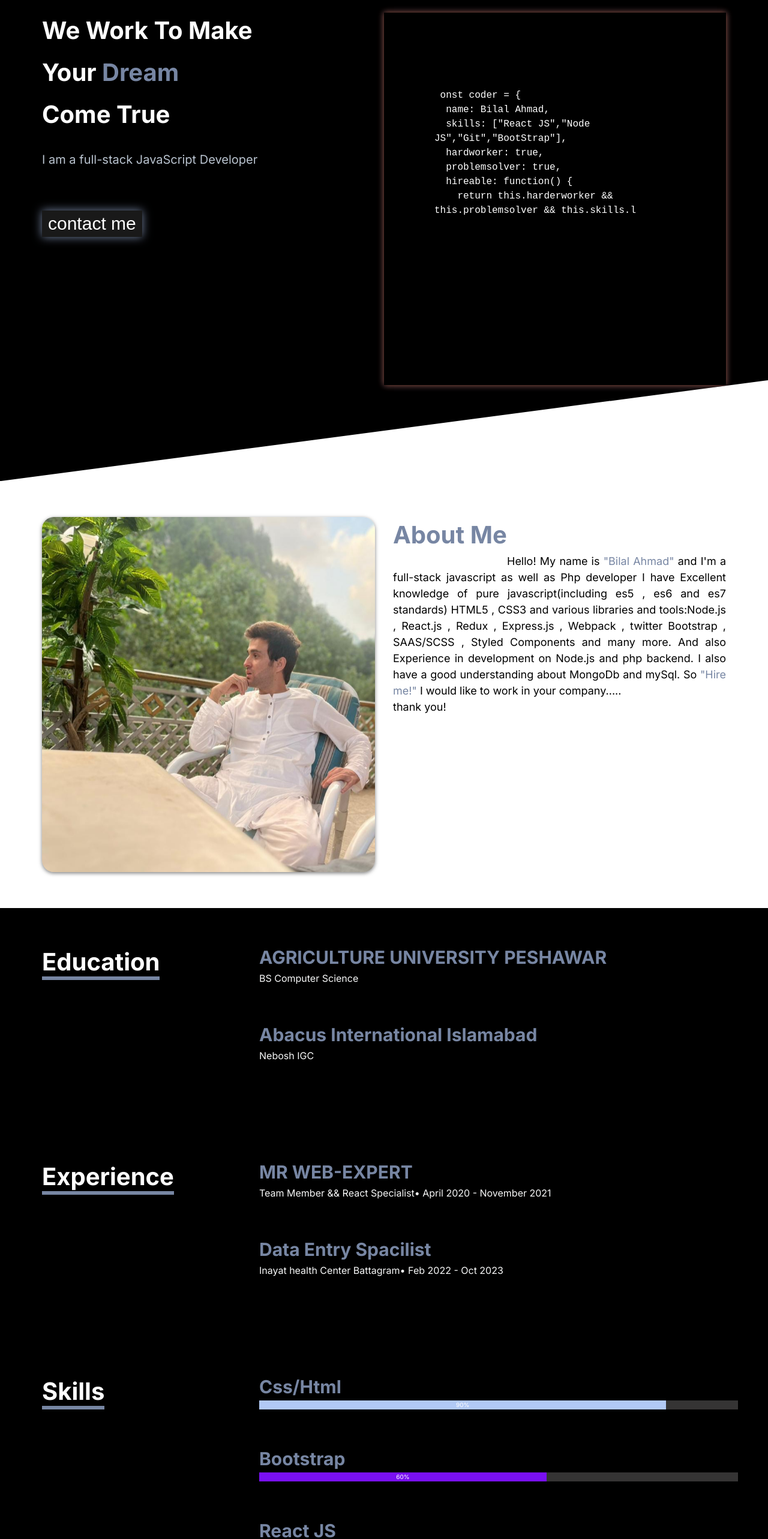
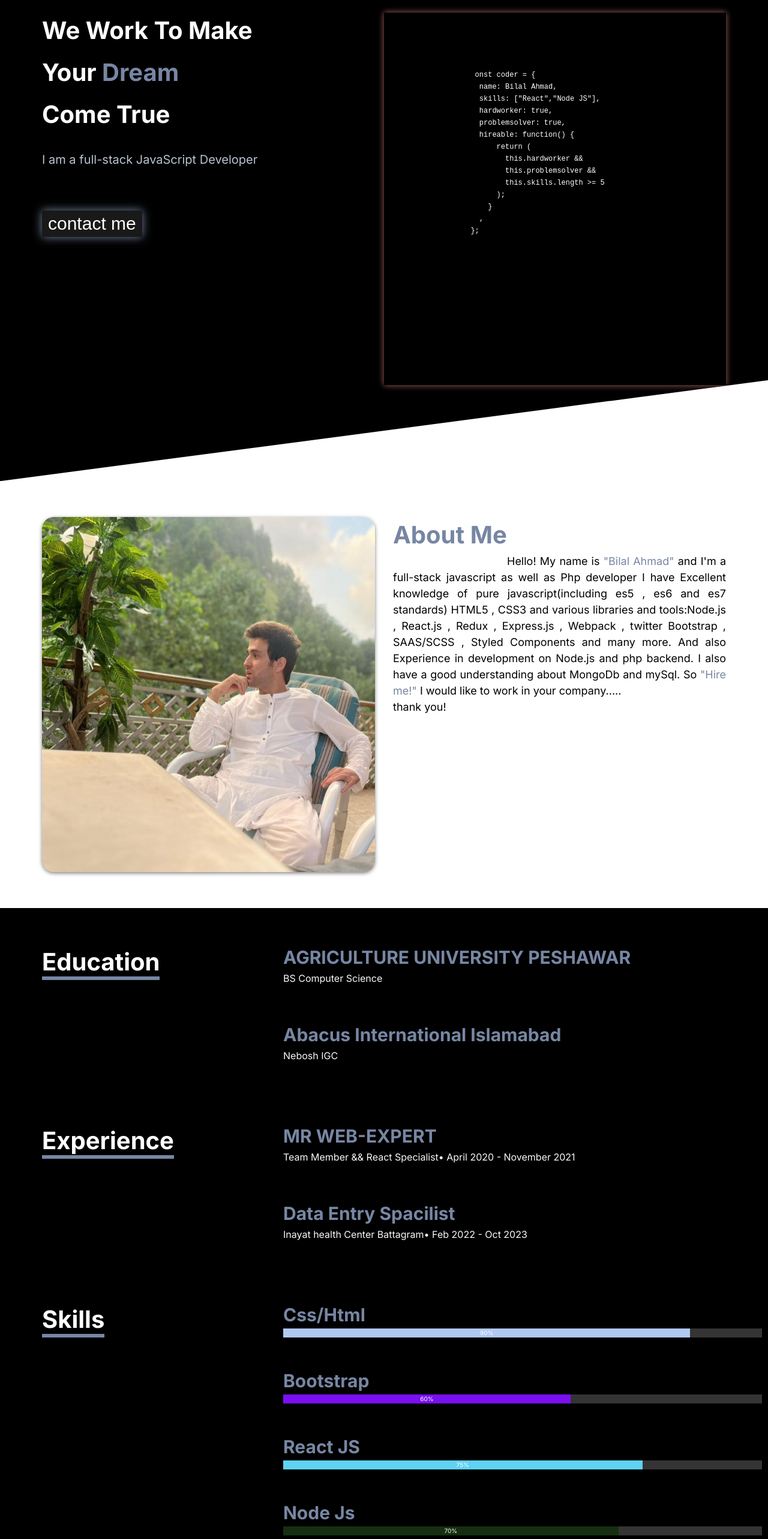
Before and after one commit to bilalahamd/portfolio, a React (Create React App) app: page / in a window 1280 px wide. Shown: the part 100-2666 px from the top of the page at 60% size. Built offline with nearby package versions, Linux system fonts and the light colour scheme.

Commit message:
fixing some bugs

```diff
--- a/src/components/About.js
+++ b/src/components/About.js
@@ -59,6 +59,7 @@ const StyledAbout = styled(motion.div)`
     text-indent: 19rem;
     text-align: justify;
     margin-top: 0;
+    font-size: 1.8rem;
   }
   span {
     color: #7786a3;
--- a/src/components/Animation/Animation.js
+++ b/src/components/Animation/Animation.js
@@ -39,18 +39,25 @@ export const PageAnimation = {
   },
 };
 export const LayerAnimation = {
-  hidden: { y: "100%", opacity: 0 },
+  // hidden: { y: "100%", opacity: 0 },
   show: {
     y: 0,
     opacity: 1,
-    transition: { duration: 1, ease: "easeOut" },
+    transition: { duration: 1, ease: "easeOut", delay: 1 },
   },
   exit: {
-    y: "0%",
-    opacity: 0,
-    transition: { duration: 1, ease: "easeIn", delay: 0.5 }, // Add a delay of 0.5 seconds
+    y: "-100%", // Move the layer upwards
+
+    transition: {
+      duration: 1,
+      ease: "easeIn",
+      delay: 2,
+      when: "afterChildren",
+      staggerChildren: 0.5,
+    }, // Start after a delay of 1 second
   },
 };
+
 export const TitleAnimation = {
   hidden: {
     opacity: 0,
--- a/src/components/Cerficates.js
+++ b/src/components/Cerficates.js
@@ -21,19 +21,43 @@ const Certificates = () => {
 };
 
 export default Certificates;
+const Container = styled.div`
+  gap: 2rem;
+  display: grid;
+  img {
+    width: 100%;
+  }
+
+  @media screen and (min-width: 820px) {
+    &.grid {
+      grid-template-columns: 70% 30%;
+    }
+
+    /* &.grid {
+      grid-template-columns: 70% 30%;
+    } */
+    img {
+      width: auto;
+      max-width: 800px;
+      justify-self: end;
+    }
+  }
+`;
 // const Container = styled.div`
 //   gap: 2rem;
 //   display: grid;
-//   grid-template-columns: 70% 30%;
+
+//   justify-items: center;
+//   grid-template-rows: auto; /* Ensure dynamic row height based on content */
 
 //   img {
 //     width: 100%;
+//     max-width: 100%;
 //   }
 
 //   @media screen and (min-width: 768px) {
-//     /* &.grid {
-//       grid-template-columns: 70% 30%;
-//     } */
+//     grid-template-columns: 70% 30%; /* Switch to two-column layout for larger screens */
+
 //     img {
 //       width: auto;
 //       max-width: 800px;
@@ -41,25 +65,6 @@ export default Certificates;
 //     }
 //   }
 // `;
-const Container = styled.div`
-  gap: 2rem;
-  display: grid;
-  grid-template-columns: 100%; /* Change to single column layout by default */
-
-  img {
-    width: 100%;
-  }
-
-  @media screen and (min-width: 768px) {
-    grid-template-columns: 70% 30%; /* Switch to two-column layout for larger screens */
-
-    img {
-      width: auto;
-      max-width: 800px;
-      justify-self: end;
-    }
-  }
-`;
 
 const CertificateLink = styled(Link)`
   display: grid;
--- a/src/components/Certificate.js
+++ b/src/components/Certificate.js
@@ -37,8 +37,13 @@ const StyledCertificate = styled.div`
 
   img {
     width: 100%;
-    height: 80vh;
+
     margin-bottom: 3rem;
+  }
+  @media screen and (min-width: 768px) {
+    img {
+      height: 80vh;
+    }
   }
 `;
 const Line = styled(motion.div)`
--- a/src/components/Contact.js
+++ b/src/components/Contact.js
@@ -132,7 +132,10 @@ const Header = styled.header`
   }
   p {
     letter-spacing: 1px;
-    font-size: 1.6rem;
+    font-size: 1.8rem;
+  }
+  @media screen and (min-width: 768px) {
+    font-size: 1.8rem;
   }
 `;
 const ContactContent = styled.div`
@@ -154,11 +157,12 @@ const FormGroup = styled.div`
     transition: all 1s;
   }
   input::placeholder {
-    color: #7786a3;;
+    color: #7786a3;
   }
   input:focus {
     border-color: #191919;
-    box-shadow: 0px 1px 1px #7786a3; inset, 0px 0px 8px #7786a3;;
+    box-shadow: 0px 1px 1px #7786a3, 0px 0px 8px #7786a3;
+
     background-color: black;
   }
   textarea {
@@ -167,11 +171,12 @@ const FormGroup = styled.div`
   }
   textarea:focus {
     border-color: #191919;
-    box-shadow: 0px 1px 1px #7786a3; inset, 0px 0px 8px #7786a3;;
+    box-shadow: 0px 1px 1px #7786a3, 0px 0px 8px #7786a3;
+
     background-color: black;
   }
   label {
-    text-shadow: 2px 2px #7786a3;;
+    text-shadow: 2px 2px #7786a3;
     margin-bottom: 1rem;
   }
 `;
@@ -189,8 +194,10 @@ const Adress = styled.div`
   }
 `;
 const AdressDetail = styled.div`
+  font-size: 1.6rem;
   @media screen and (min-width: 768px) {
     padding: 0 5rem 0 0;
+    font-size: 1.8rem;
   }
   @media screen and (min-width: 1024px) {
     padding: 0 16rem 0 0;
--- a/src/components/GlobalStyle.js
+++ b/src/components/GlobalStyle.js
@@ -103,22 +103,7 @@ p{
        grid-template-columns:repeat(3,1fr);
    }
 }
-@media screen and (min-width:768px){
-    .nav--toggler{
-        display: none;
-    }
-.nav--list{
-    width: auto;
-    display: flex;
-    max-height: 100%;
-    opacity: 1;
-    font-size: 1.6rem;
-    color: white;
-}
-.nav__list-item{
-    border: 0;
-}
-}
+
 
 
 
--- a/src/components/Hero.js
+++ b/src/components/Hero.js
@@ -8,12 +8,17 @@ import { Link } from "react-router-dom";
 
 const coder = {
   name: "Bilal Ahmad",
-  skills: ["React JS", "Node JS", "Git", "BootStrap"],
+  skills: ["React", "Node JS"],
   hardworker: true,
   problemsolver: true,
-  hireable: function () {
-    return this.harderworker && this.problemsolver && this.skills.length >= 5;
-  },
+  hireable: `function() {
+      return (
+        this.hardworker &&
+        this.problemsolver &&
+        this.skills.length >= 5
+      );
+    }
+  `,
 };
 
 const Hero = () => {
@@ -23,7 +28,12 @@ const Hero = () => {
 
   useEffect(() => {
     setShowLayer(true);
-    setIsAdding(true);
+    const timer = setTimeout(() => {
+      setIsAdding(true);
+    }, 10);
+
+    // Clean up timer
+    return () => clearTimeout(timer);
   }, []);
 
   useEffect(() => {
@@ -142,6 +152,8 @@ const Overlay = styled(motion.div)`
   left: 0;
   width: 100%;
   height: 100%;
+  overflow: hidden;
+  white-space: pre-wrap;
   background-color: black;
   z-index: 10; /* Ensure it's above the image */
 
@@ -157,20 +169,25 @@ const CoderInfo = styled(motion.div)`
   z-index: 20;
   color: white;
   text-align: center;
-  padding: 20px;
-  max-width: 80%;
-  overflow: auto;
-  font-size: 10px;
+  padding: 20px; /* Slightly increased for better text wrapping */
+  max-width: 80%; /* Adjusted for smaller screens */
+  line-height: 1.5;
+  font-size: 1rem;
+
+  @media screen and (min-width: 1050px) {
+    line-height: 5rem;
+  }
 
   @media screen and (min-width: 768px) {
-    font-size: 16px;
+    font-size: 1.2rem;
     top: 35%;
     left: 70%;
+    line-height: 2rem;
+    max-width: 90%; /* Further adjusted for smaller screens */
   }
 `;
 
 const CoderCode = styled.pre`
   white-space: pre-wrap;
-  line-height: 1.5;
   text-align: left;
 `;
--- a/src/components/Nav.js
+++ b/src/components/Nav.js
@@ -11,7 +11,6 @@ const Nav = () => {
   return (
     <ScrollProvider>
       <Navbar>
-        {/* <img src={Logo} alt="logo" /> */}
         <ClickableLogo to="/">
           <BrandLogo>
             <Logo />
@@ -87,6 +86,22 @@ const Navbar = styled.nav`
   top: 0;
   left: 0;
   z-index: 10;
+  @media screen and (min-width: 820px) {
+    .nav--toggler {
+      display: none;
+    }
+    .nav--list {
+      width: auto;
+      display: flex;
+      max-height: 100%;
+      opacity: 1;
+      font-size: 1.6rem;
+      color: white;
+    }
+    .nav__list-item {
+      border: 0;
+    }
+  }
 `;
 const BrandLogo = styled.div`
   display: flex;
@@ -117,7 +132,7 @@ const List = styled.ul`
     max-height: 100vh;
     opacity: 1;
   }
-  @media (min-width: 768px) {
+  @media (min-width: 820px) {
     &.collapsible--content {
       max-height: 100vh;
       opacity: 1;
@@ -128,7 +143,7 @@ const ListItem = styled.li`
   padding: 1rem 2rem;
 
   border-bottom: 1px solid #222;
-  @media screen and (min-width: 768px) {
+  @media screen and (min-width: 820px) {
     border: 0;
   }
 `;
--- a/src/components/Resume.js
+++ b/src/components/Resume.js
@@ -27,13 +27,14 @@ const Resume = ({ title, description }) => {
 
 export default Resume;
 const Education = styled.div`
-  margin-bottom: 10rem;
+  margin-bottom: 4rem;
 `;
 const StyledResume = styled.div`
   display: grid;
   gap: 2rem;
 
-  @media screen and (min-width: 758px) {
+  @media screen and (min-width: 768px) {
+    gap: 6rem;
     grid-template-columns: 30% 70%;
   }
 `;
--- a/src/components/Skill.js
+++ b/src/components/Skill.js
@@ -82,7 +82,8 @@ const StyledResume = styled.div`
   display: grid;
   gap: 2rem;
 
-  @media screen and (min-width: 758px) {
+  @media screen and (min-width: 768px) {
+    gap: 6rem;
     grid-template-columns: 30% 70%;
   }
 `;
@@ -94,7 +95,7 @@ const Question = styled.div`
   }
 `;
 const Answer = styled.div`
-  margin-bottom: 6rem;
+  margin-bottom: 5rem;
   h1 {
     margin-bottom: 0;
     font-size: 3rem;
--- a/src/components/experience.js
+++ b/src/components/experience.js
@@ -95,13 +95,14 @@ const Experience = ({ title, description }) => {
 export default Experience;
 
 const Education = styled.div`
-  margin-bottom: 10rem;
+  margin-bottom: 4rem;
 `;
 const StyledResume = styled.div`
   display: grid;
   gap: 2rem;
 
-  @media screen and (min-width: 758px) {
+  @media screen and (min-width: 768px) {
+    gap: 6rem;
     grid-template-columns: 30% 70%;
   }
 `;
```
